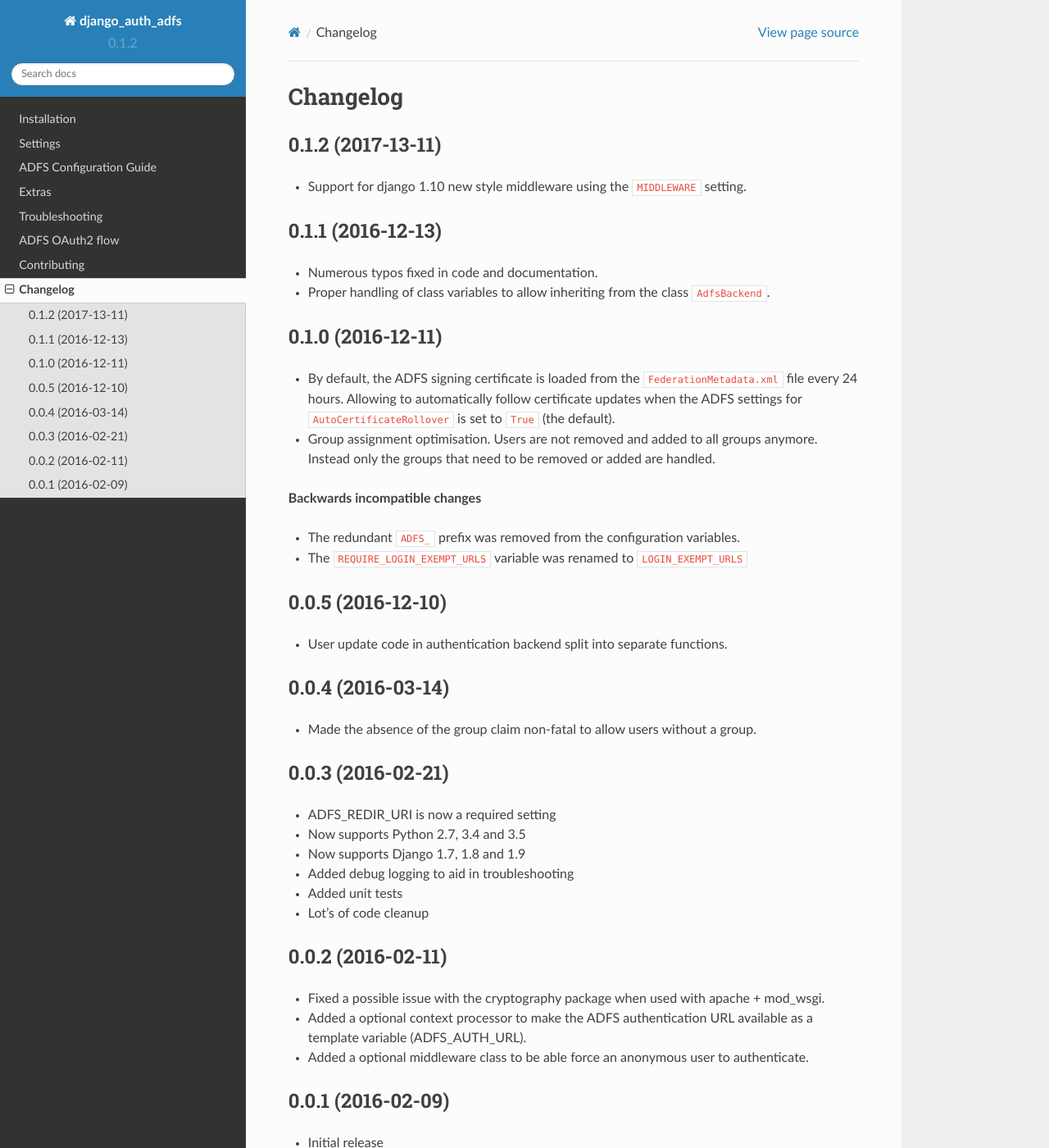
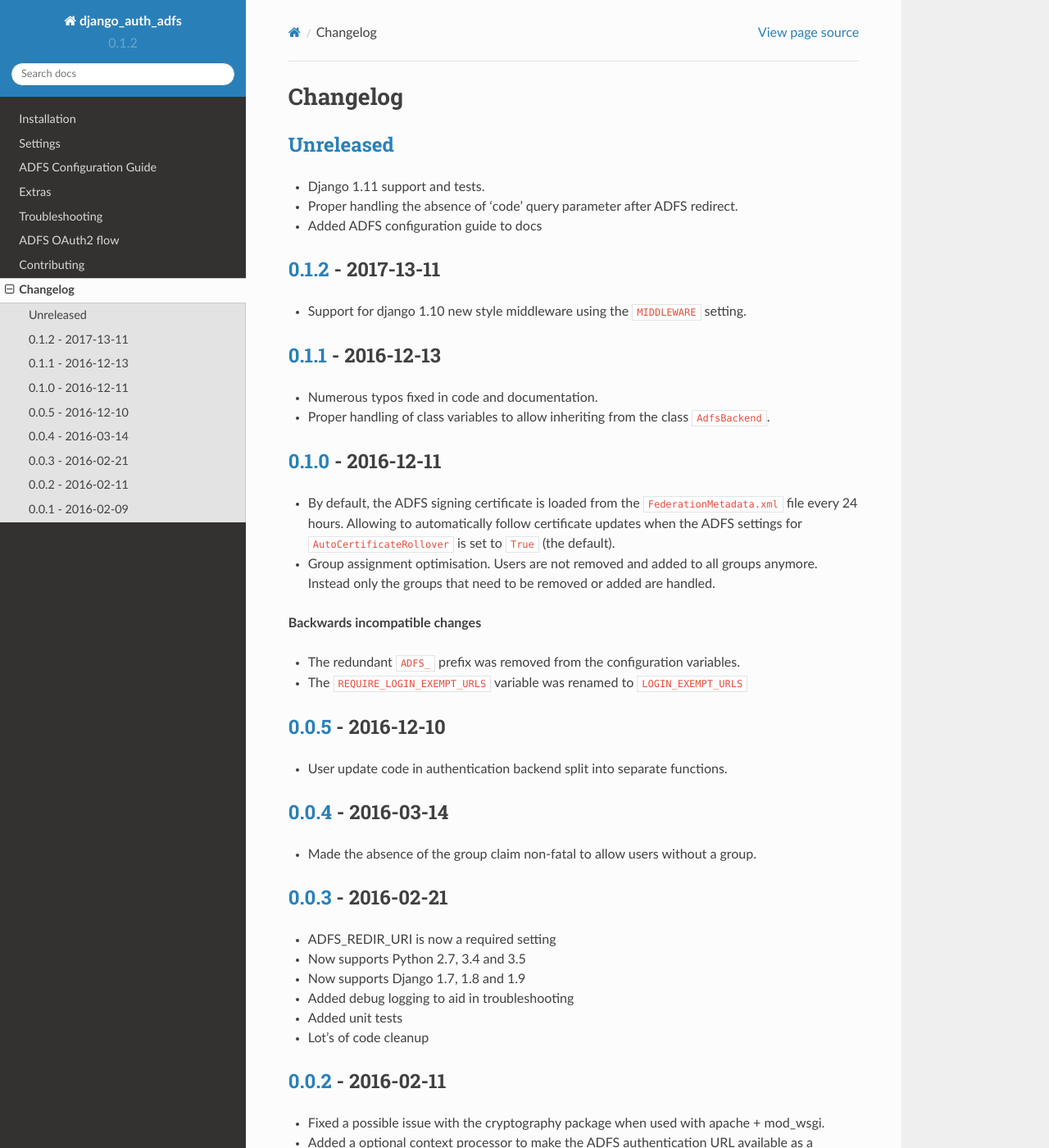
Before and after one commit to snok/django-auth-adfs, a Sphinx documentation site: the page built from docs/changelog.rst, in a window 1280 px wide and 1400 px high. Shown: the whole window at 82% size. Built offline with Sphinx 7.4.7 and the Read the Docs theme 2.0.0, drawn with Linux system fonts in a browser that asks for light colours.

```diff
--- a/CHANGELOG.rst
+++ b/CHANGELOG.rst
@@ -1,19 +1,26 @@
 Changelog
----------
+=========
 
-0.1.2 (2017-13-11)
-~~~~~~~~~~~~~~~~~~
+Unreleased_
+-----------
+
+* Django 1.11 support and tests.
+* Proper handling the absence of 'code' query parameter after ADFS redirect.
+* Added ADFS configuration guide to docs
+
+`0.1.2`_ - 2017-13-11
+---------------------
 
 * Support for django 1.10 new style middleware using the ``MIDDLEWARE`` setting.
 
-0.1.1 (2016-12-13)
-~~~~~~~~~~~~~~~~~~
+`0.1.1`_ - 2016-12-13
+---------------------
 
 * Numerous typos fixed in code and documentation.
 * Proper handling of class variables to allow inheriting from the class ``AdfsBackend``.
 
-0.1.0 (2016-12-11)
-~~~~~~~~~~~~~~~~~~
+`0.1.0`_ - 2016-12-11
+---------------------
 
 * By default, the ADFS signing certificate is loaded from the ``FederationMetadata.xml`` file every 24 hours.
   Allowing to automatically follow certificate updates when the ADFS settings for ``AutoCertificateRollover``
@@ -26,18 +33,18 @@ Changelog
 * The redundant ``ADFS_`` prefix was removed from the configuration variables.
 * The ``REQUIRE_LOGIN_EXEMPT_URLS`` variable was renamed to ``LOGIN_EXEMPT_URLS``
 
-0.0.5 (2016-12-10)
-~~~~~~~~~~~~~~~~~~
+`0.0.5`_ - 2016-12-10
+---------------------
 
 * User update code in authentication backend split into separate functions.
 
-0.0.4 (2016-03-14)
-~~~~~~~~~~~~~~~~~~
+`0.0.4`_ - 2016-03-14
+---------------------
 
 * Made the absence of the group claim non-fatal to allow users without a group.
 
-0.0.3 (2016-02-21)
-~~~~~~~~~~~~~~~~~~
+`0.0.3`_ - 2016-02-21
+---------------------
 
 * ADFS_REDIR_URI is now a required setting
 * Now supports Python 2.7, 3.4 and 3.5
@@ -46,14 +53,23 @@ Changelog
 * Added unit tests
 * Lot's of code cleanup
 
-0.0.2 (2016-02-11)
-~~~~~~~~~~~~~~~~~~
+`0.0.2`_ - 2016-02-11
+---------------------
 
 * Fixed a possible issue with the cryptography package when used with apache + mod_wsgi.
 * Added a optional context processor to make the ADFS authentication URL available as a template variable (ADFS_AUTH_URL).
 * Added a optional middleware class to be able force an anonymous user to authenticate.
 
-0.0.1 (2016-02-09)
-~~~~~~~~~~~~~~~~~~
+0.0.1 - 2016-02-09
+------------------
 
 * Initial release
+
+.. _Unreleased: https://github.com/jobec/django-auth-adfs/compare/0.1.2...master
+.. _0.1.2: https://github.com/jobec/django-auth-adfs/compare/0.1.1...0.1.2
+.. _0.1.1: https://github.com/jobec/django-auth-adfs/compare/0.1.0...0.1.1
+.. _0.1.0: https://github.com/jobec/django-auth-adfs/compare/0.0.5...0.1.0
+.. _0.0.5: https://github.com/jobec/django-auth-adfs/compare/0.0.4...0.0.5
+.. _0.0.4: https://github.com/jobec/django-auth-adfs/compare/0.0.3...0.0.4
+.. _0.0.3: https://github.com/jobec/django-auth-adfs/compare/0.0.2...0.0.3
+.. _0.0.2: https://github.com/jobec/django-auth-adfs/compare/0.0.1...0.0.2
```
Also changed, not shown: docs/configuration.rst (+27 -0 lines), 6 other files.
